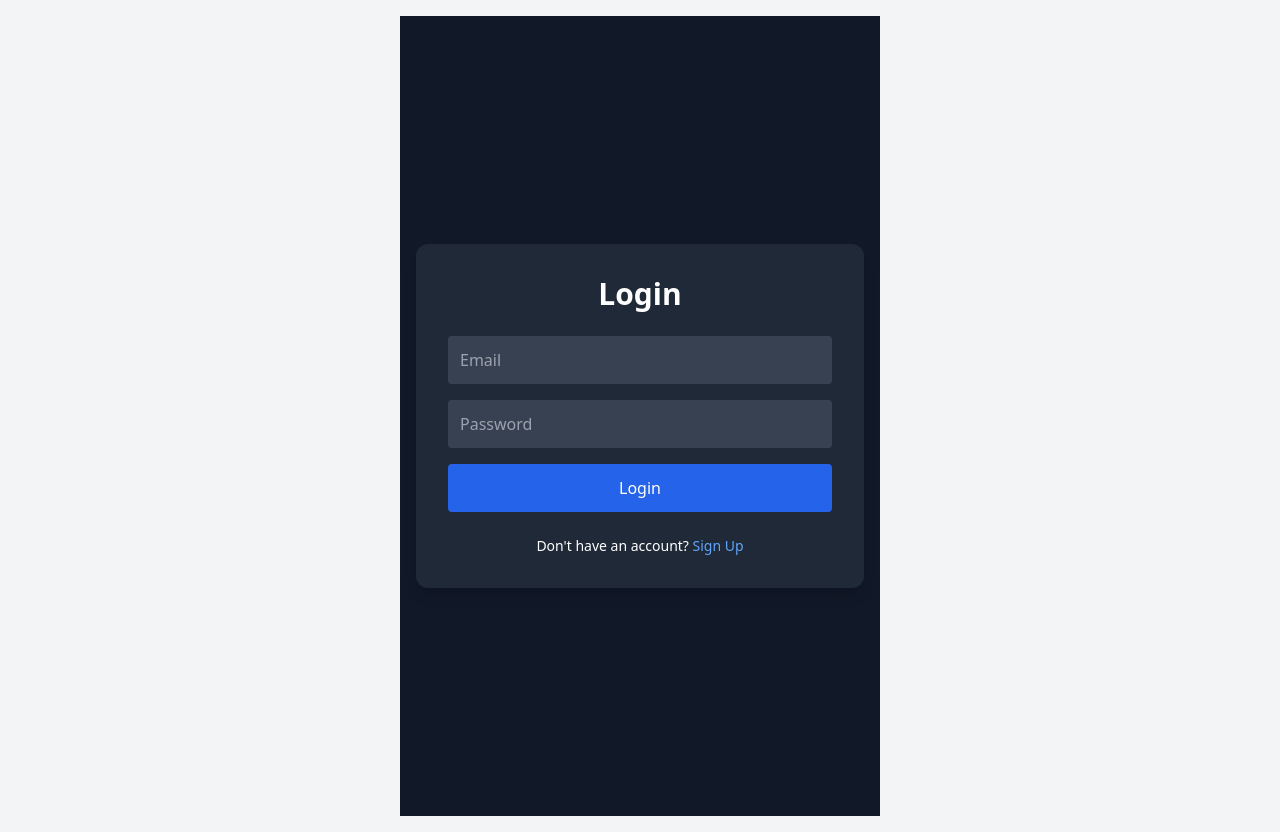
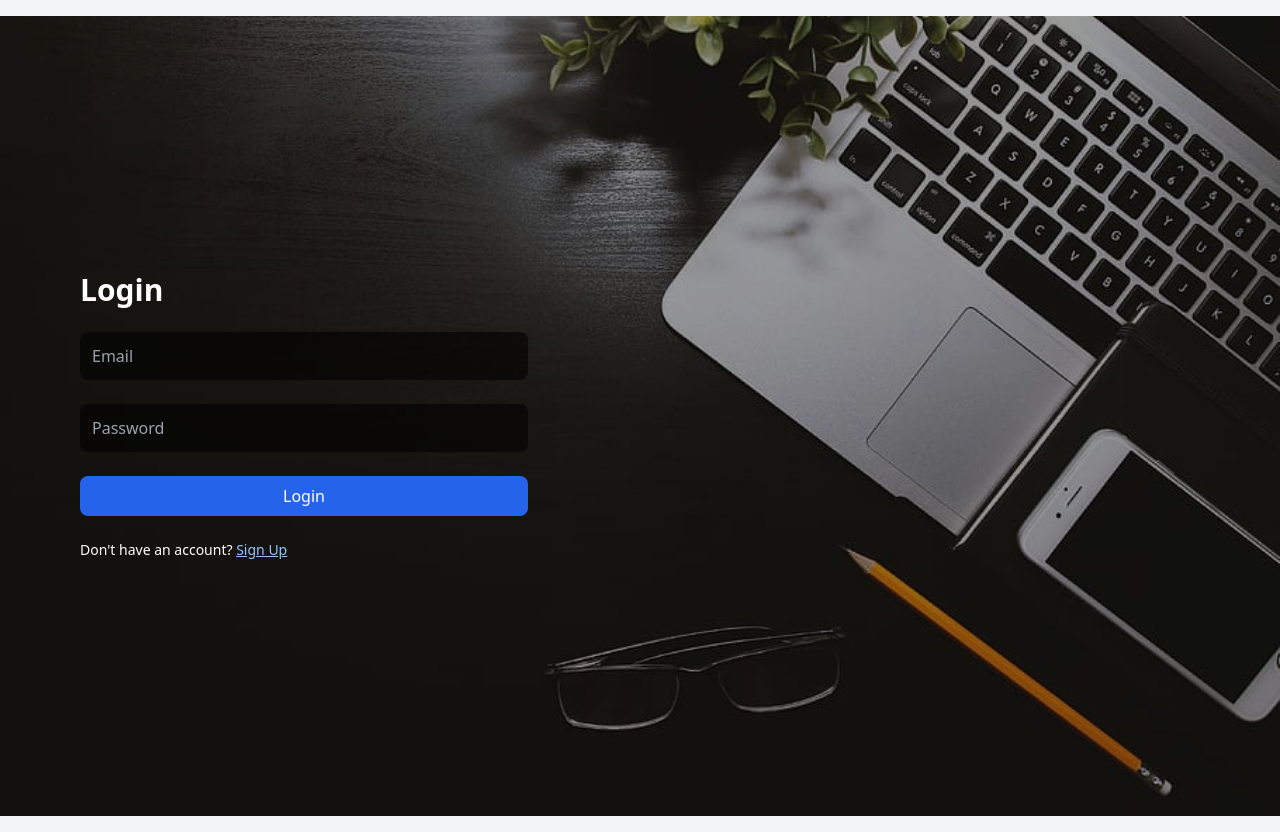
Before and after one commit to Chandra-cc/personalized-learning, a React (Create React App) app in the folder frontend/: page / in a window 1280 px wide. Built offline with nearby package versions, Linux system fonts and the light colour scheme.

Commit message:
IMproved the login/signup page

```diff
--- a/frontend/src/components/AuthForm.jsx
+++ b/frontend/src/components/AuthForm.jsx
@@ -1,15 +1,14 @@
 import React, { useState } from "react";
 import axios from "axios";
-import "../styles/animations.css";
+import loginImage from "../assets/img1.jpg"; // Ensure this image exists
 
 const AuthForm = ({ onAuthSuccess }) => {
   const [formData, setFormData] = useState({ email: "", password: "" });
   const [mode, setMode] = useState("login");
   const [message, setMessage] = useState("");
 
-  const handleChange = (e) => {
+  const handleChange = (e) =>
     setFormData({ ...formData, [e.target.name]: e.target.value });
-  };
 
   const handleSubmit = async (e) => {
     e.preventDefault();
@@ -28,52 +27,64 @@ const AuthForm = ({ onAuthSuccess }) => {
   };
 
   return (
-    <div className="min-h-screen flex items-center justify-center bg-gray-900 text-white px-4 fade-in">
-      <div className="w-full max-w-md p-8 bg-gray-800 rounded-xl shadow-lg space-y-6">
-        <h2 className="text-3xl font-bold text-center">
+    <div className="relative w-screen h-screen">
+      {/* Background Image */}
+      <img
+        src={loginImage}
+        alt="Login Background"
+        className="absolute top-0 left-0 w-full h-full object-cover"
+      />
+
+      {/* Overlay for slight dim effect (optional) */}
+      <div className="absolute top-0 left-0 w-full h-full bg-black bg-opacity-40" />
+
+      {/* Login Form */}
+      <div className="relative z-10 flex items-center h-full px-10 md:px-20">
+        <form
+          onSubmit={handleSubmit}
+          className="w-full max-w-md bg-transparent text-white space-y-6 animate-fade-in"
+        >
+          <h2 className="text-3xl font-bold">
             {mode === "login" ? "Login" : "Sign Up"}
           </h2>
 
-        <form onSubmit={handleSubmit} className="space-y-4">
           <input
             type="email"
             name="email"
             placeholder="Email"
-            className="w-full p-3 bg-gray-700 text-white rounded focus:outline-none focus:ring-2 focus:ring-blue-500"
+            className="w-full p-3 rounded-lg bg-black bg-opacity-60 text-white focus:outline-none focus:ring-2 focus:ring-blue-500"
             onChange={handleChange}
             required
             value={formData.email}
           />
+
           <input
             type="password"
             name="password"
             placeholder="Password"
-            className="w-full p-3 bg-gray-700 text-white rounded focus:outline-none focus:ring-2 focus:ring-blue-500"
+            className="w-full p-3 rounded-lg bg-black bg-opacity-60 text-white focus:outline-none focus:ring-2 focus:ring-blue-500"
             onChange={handleChange}
             required
             value={formData.password}
           />
-          <button
-            type="submit"
-            className="w-full py-3 bg-blue-600 hover:bg-blue-700 rounded transition-all duration-300"
-          >
+
+          <button className="w-full bg-blue-600 hover:bg-blue-700 text-white py-2 rounded-lg transition duration-300">
             {mode === "login" ? "Login" : "Sign Up"}
           </button>
-        </form>
 
-        <p className="text-center text-sm">
+          <p className="text-sm">
             {mode === "login" ? "Don't have an account?" : "Already have an account?"}{" "}
             <button
+              type="button"
               onClick={() => setMode(mode === "login" ? "signup" : "login")}
-            className="text-blue-400 hover:underline"
+              className="text-blue-300 underline"
             >
               {mode === "login" ? "Sign Up" : "Login"}
             </button>
           </p>
 
-        {message && (
-          <p className="text-center text-green-400 font-medium">{message}</p>
-        )}
+          {message && <p className="text-green-300 text-sm">{message}</p>}
+        </form>
       </div>
     </div>
   );
--- a/frontend/src/components/Dashboard.jsx
+++ b/frontend/src/components/Dashboard.jsx
@@ -46,7 +46,7 @@ const Dashboard = ({ userId }) => {
   const completedCount = Object.values(progress).filter(Boolean).length;
 
   return (
-    <div className="flex min-h-screen bg-gray-900 text-white">
+    <div className="flex h-screen bg-gray-900 text-white">
       <aside className="w-64 bg-gray-800 p-6 shadow-xl">
         <h2 className="text-2xl font-bold mb-6">Dashboard</h2>
         <p className="text-sm text-gray-400">Email: {userData.email}</p>
--- a/frontend/src/components/UserForm.jsx
+++ b/frontend/src/components/UserForm.jsx
@@ -34,7 +34,7 @@ const UserForm = ({ userId, onSubmitSuccess }) => {
   };
 
   return (
-    <div className="min-h-screen flex items-center justify-center bg-gray-900 text-white px-4 slide-up">
+    <div className="h-screen flex items-center justify-center bg-gray-900 text-white px-4 slide-up">
       <div className="w-full max-w-lg bg-gray-800 p-8 rounded-xl shadow-lg space-y-4">
         <h2 className="text-3xl font-bold text-center mb-4">Tell Us About Yourself</h2>
 
--- a/frontend/src/index.css
+++ b/frontend/src/index.css
@@ -37,3 +37,9 @@
 body {
   @apply bg-gray-900 text-white;
 }
+
+html, body, #root {
+    height: 100%;
+    margin: 0;
+    padding: 0;
+  }
--- a/frontend/tailwind.config.js
+++ b/frontend/tailwind.config.js
@@ -1,17 +1,17 @@
 module.exports = {
   content: ["./src/**/*.{js,jsx,ts,tsx}"],
-  darkMode: "class",
   theme: {
     extend: {
-      colors: {
-        primary: "#1e3a8a", // Custom blue
-        accent: "#10b981",  // Custom green
+      animation: {
+        'fade-in': 'fadeIn 0.8s ease-out',
       },
-      animation: {
-        fade: "fadeIn 0.6s ease-in-out",
-        slide: "slideIn 0.5s ease-in-out",
+      keyframes: {
+        fadeIn: {
+          '0%': { opacity: 0, transform: 'translateY(10px)' },
+          '100%': { opacity: 1, transform: 'translateY(0)' },
+        },
       },
     },
   },
   plugins: [],
-};
+}
```
Also changed, not shown: frontend/src/assets/img.png (added), frontend/src/assets/img1.jpg (added). Lines whose indentation alone changed are shown as unchanged.
